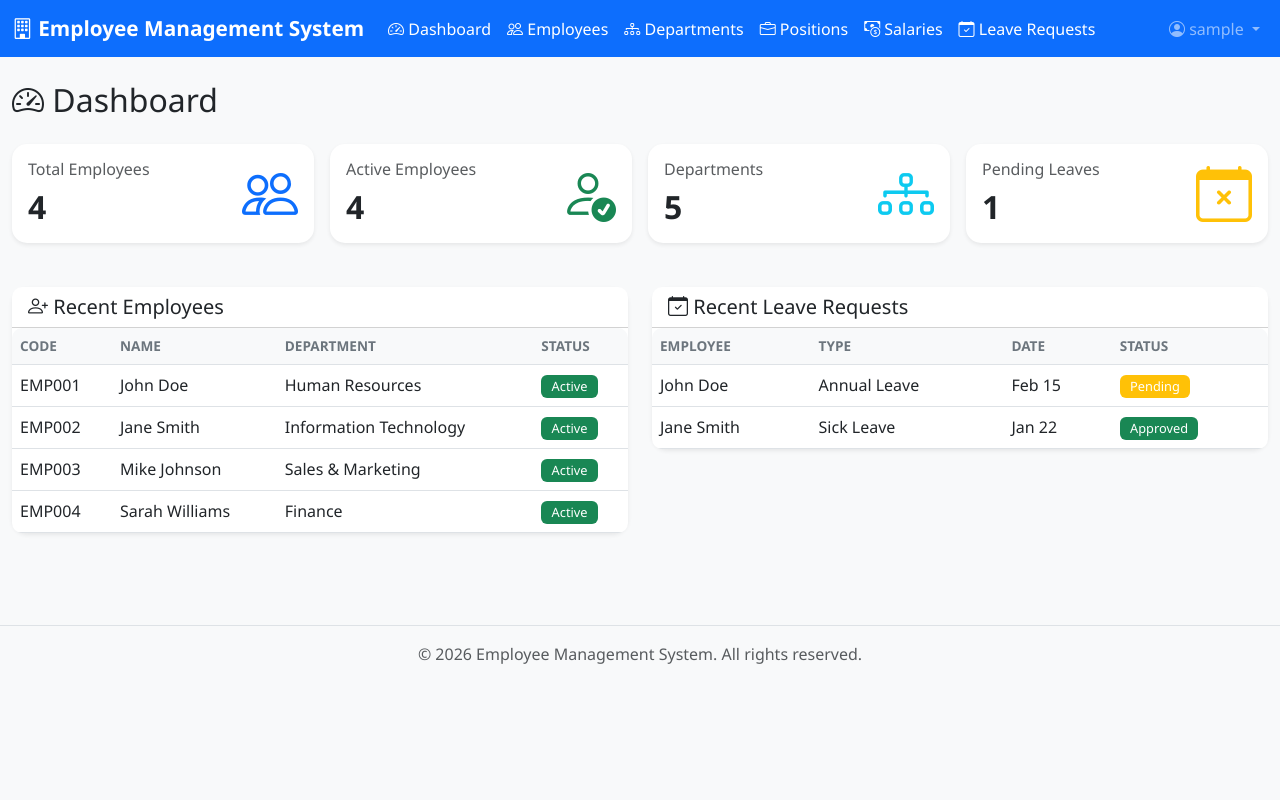
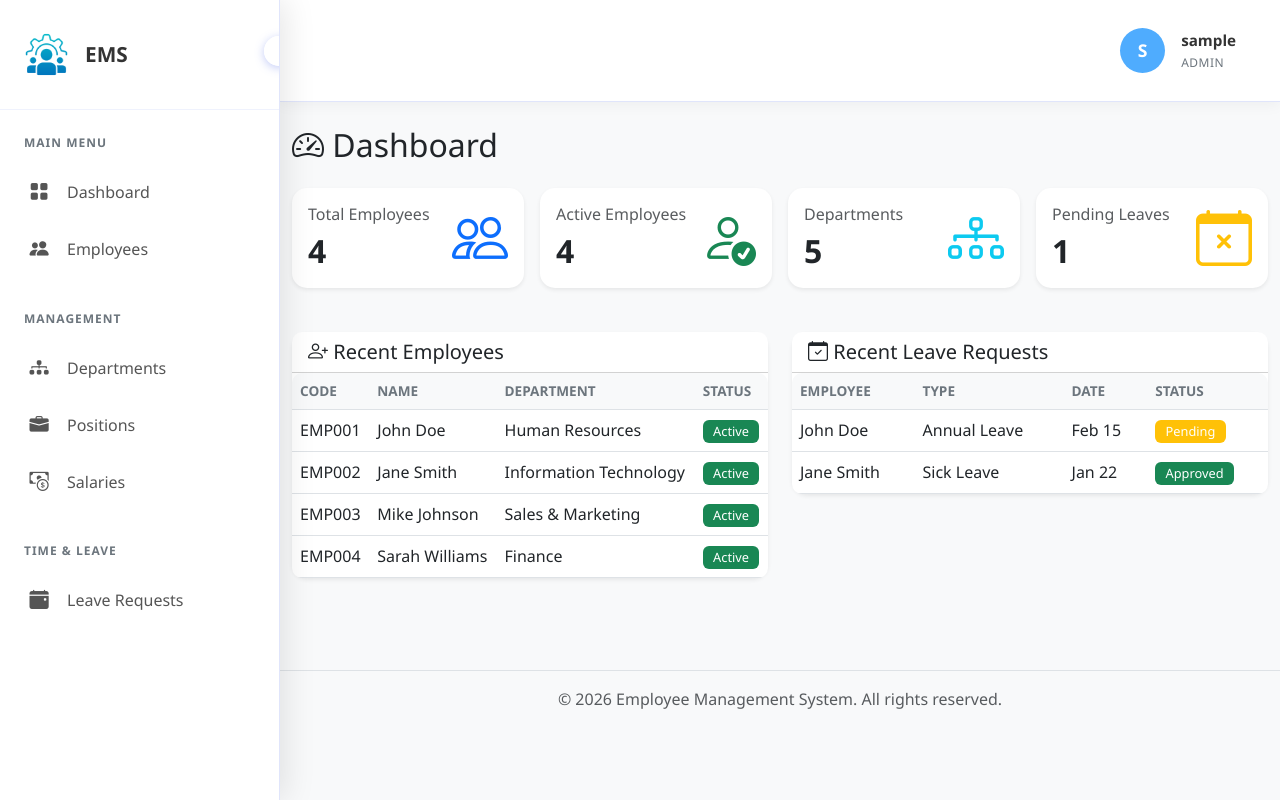
Before and after one commit to Skan2023/employee-management-system, a PHP site: page /projects/employee-management-system/public/auth/login in a window 1280 px wide. Run offline with PHP 8.4, Linux system fonts and the light colour scheme; the visitor is signed in with stand-in values (Sample User, id 1); data comes from the database, SQL or seed files in the repository.

Commit message:
Update ui on login page, layout, and employee feature

```diff
--- /dev/null
+++ b/public/css/layout.css
@@ -0,0 +1,379 @@
+body {
+  margin: 0;
+  padding: 0;
+}
+
+/* Sidebar Styles */
+.sidebar {
+  position: fixed;
+  top: 0;
+  left: 0;
+  height: 100vh;
+  width: 280px;
+  background: rgba(255, 255, 255, 0.95);
+  backdrop-filter: blur(20px);
+  -webkit-backdrop-filter: blur(20px);
+  border-right: 1px solid rgba(102, 126, 234, 0.2);
+  z-index: 1000;
+  overflow-y: auto;
+  transition: all 0.4s cubic-bezier(0.175, 0.885, 0.32, 1.275);
+  box-shadow: 5px 0 30px rgba(0, 0, 0, 0.1);
+}
+
+.sidebar::-webkit-scrollbar {
+  width: 6px;
+}
+
+.sidebar::-webkit-scrollbar-track {
+  background: transparent;
+}
+
+.sidebar::-webkit-scrollbar-thumb {
+  background: rgba(102, 126, 234, 0.3);
+  border-radius: 10px;
+}
+
+.sidebar.collapsed {
+  width: 80px;
+}
+
+.sidebar-header {
+  padding: 2rem 1.5rem;
+  border-bottom: 1px solid rgba(102, 126, 234, 0.1);
+  display: flex;
+  align-items: center;
+  gap: 1rem;
+  transition: all 0.3s ease;
+}
+
+.sidebar-logo img {
+  width: 45px;
+  height: 45px;
+  border-radius: 12px;
+  /* background: var(--primary); */
+  display: flex;
+  align-items: center;
+  justify-content: center;
+  flex-shrink: 0;
+  /* box-shadow: 0 4px 15px rgba(102, 126, 234, 0.4); */
+}
+
+.sidebar-brand {
+  font-weight: 800;
+  font-size: 1.3rem;
+  color: #333;
+  white-space: nowrap;
+  transition: all 0.3s ease;
+}
+
+.sidebar.collapsed .sidebar-brand {
+  opacity: 0;
+  width: 0;
+  overflow: hidden;
+}
+
+.sidebar-toggle {
+  position: absolute;
+  top: 2.25rem;
+  right: -15px;
+  width: 30px;
+  height: 30px;
+  border-radius: 50%;
+  background: var(--primary);
+  border: 3px solid rgba(255, 255, 255, 0.95);
+  display: flex;
+  align-items: center;
+  justify-content: center;
+  cursor: pointer;
+  transition: all 0.3s ease;
+  box-shadow: 0 2px 10px rgba(102, 126, 234, 0.4);
+}
+
+.sidebar-toggle:hover {
+  transform: scale(1.1);
+}
+
+.sidebar-toggle i {
+  color: white;
+  font-size: 0.9rem;
+  transition: transform 0.3s ease;
+}
+
+.sidebar.collapsed .sidebar-toggle i {
+  transform: rotate(180deg);
+}
+
+.sidebar-menu {
+  padding: 1.5rem 0;
+}
+
+.menu-section {
+  margin-bottom: 2rem;
+}
+
+.menu-label {
+  font-size: 0.75rem;
+  font-weight: 700;
+  text-transform: uppercase;
+  letter-spacing: 1px;
+  color: #6c757d;
+  padding: 0 1.5rem;
+  margin-bottom: 0.75rem;
+  transition: all 0.3s ease;
+}
+
+.sidebar.collapsed .menu-label {
+  opacity: 0;
+  height: 0;
+  margin: 0;
+  padding: 0;
+}
+
+.menu-item {
+  display: flex;
+  align-items: center;
+  gap: 1rem;
+  padding: 0.875rem 1.5rem;
+  color: #555;
+  text-decoration: none;
+  transition: all 0.3s ease;
+  position: relative;
+  font-weight: 500;
+  border-left: 3px solid transparent;
+}
+
+.menu-item:hover {
+  background: linear-gradient(
+    90deg,
+    rgba(102, 126, 234, 0.1) 0%,
+    transparent 100%
+  );
+  color: #667eea;
+  border-left-color: #667eea;
+  transform: translateX(5px);
+}
+
+.menu-item.active {
+  background: linear-gradient(
+    90deg,
+    rgba(102, 126, 234, 0.15) 0%,
+    transparent 100%
+  );
+  color: #667eea;
+  border-left-color: #667eea;
+  font-weight: 600;
+}
+
+.menu-item i {
+  font-size: 1.2rem;
+  width: 24px;
+  text-align: center;
+  flex-shrink: 0;
+}
+
+.menu-item span {
+  white-space: nowrap;
+  transition: all 0.3s ease;
+}
+
+.sidebar.collapsed .menu-item span {
+  opacity: 0;
+  width: 0;
+  overflow: hidden;
+}
+
+.menu-badge {
+  margin-left: auto;
+  padding: 0.25rem 0.6rem;
+  border-radius: 20px;
+  font-size: 0.7rem;
+  font-weight: 700;
+  background: var(--danger);
+  color: white;
+  transition: all 0.3s ease;
+}
+
+.sidebar.collapsed .menu-badge {
+  opacity: 0;
+  width: 0;
+}
+
+.sidebar-footer {
+  position: absolute;
+  bottom: 0;
+  left: 0;
+  right: 0;
+  padding: 1.5rem;
+  border-top: 1px solid rgba(102, 126, 234, 0.1);
+  background: rgba(255, 255, 255, 0.5);
+}
+
+.user-profile {
+  display: flex;
+  align-items: center;
+  gap: 1rem;
+  cursor: pointer;
+  padding: 0.75rem;
+  border-radius: 12px;
+  transition: all 0.3s ease;
+}
+
+.user-profile:hover {
+  background: rgba(102, 126, 234, 0.1);
+}
+
+.user-avatar {
+  width: 45px;
+  height: 45px;
+  border-radius: 50%;
+  background-color: #4facfe;
+  display: flex;
+  align-items: center;
+  justify-content: center;
+  font-weight: 800;
+  color: white;
+  font-size: 1.1rem;
+  flex-shrink: 0;
+}
+
+.user-info {
+  flex: 1;
+  transition: all 0.3s ease;
+}
+
+.sidebar.collapsed .user-info {
+  opacity: 0;
+  width: 0;
+  overflow: hidden;
+}
+
+.user-name {
+  font-weight: 700;
+  font-size: 0.95rem;
+  color: #333;
+  margin-bottom: 0.15rem;
+}
+
+.user-role {
+  font-size: 0.75rem;
+  color: #6c757d;
+  text-transform: uppercase;
+  letter-spacing: 0.5px;
+}
+
+/* Main Content Area */
+.main-content {
+  margin-left: 280px;
+  min-height: 100vh;
+  transition: all 0.4s cubic-bezier(0.175, 0.885, 0.32, 1.275);
+}
+
+.main-content.expanded {
+  margin-left: 80px;
+}
+
+/* Top Navbar */
+.top-navbar {
+  position: sticky;
+  top: 0;
+  z-index: 999;
+  background: rgba(255, 255, 255, 0.95);
+  backdrop-filter: blur(20px);
+  border-bottom: 1px solid rgba(102, 126, 234, 0.2);
+  padding: 1rem 2rem;
+  box-shadow: 0 2px 15px rgba(0, 0, 0, 0.05);
+}
+
+.page-title {
+  font-size: 1.8rem;
+  font-weight: 800;
+  background: var(--primary);
+  -webkit-background-clip: text;
+  -webkit-text-fill-color: transparent;
+  background-clip: text;
+  margin: 0;
+}
+
+.navbar-actions {
+  display: flex;
+  align-items: center;
+  gap: 1rem;
+}
+
+.action-btn {
+  width: 40px;
+  height: 40px;
+  border-radius: 10px;
+  background: rgba(102, 126, 234, 0.1);
+  border: none;
+  display: flex;
+  align-items: center;
+  justify-content: center;
+  color: #667eea;
+  transition: all 0.3s ease;
+  cursor: pointer;
+  position: relative;
+}
+
+.action-btn:hover {
+  background: var(--primary);
+  color: white;
+  transform: translateY(-2px);
+}
+
+.action-btn .badge-dot {
+  position: absolute;
+  top: 8px;
+  right: 8px;
+  width: 8px;
+  height: 8px;
+  border-radius: 50%;
+  background: #fa709a;
+  border: 2px solid white;
+}
+
+/* Mobile Responsive */
+@media (max-width: 768px) {
+  .sidebar {
+    transform: translateX(-100%);
+  }
+
+  .sidebar.mobile-open {
+    transform: translateX(0);
+  }
+
+  .main-content {
+    margin-left: 0;
+  }
+
+  .mobile-overlay {
+    position: fixed;
+    top: 0;
+    left: 0;
+    right: 0;
+    bottom: 0;
+    background: rgba(0, 0, 0, 0.5);
+    z-index: 999;
+    display: none;
+  }
+
+  .mobile-overlay.active {
+    display: block;
+  }
+}
+
+@keyframes slideInRight {
+  from {
+    opacity: 0;
+    transform: translateX(100px);
+  }
+  to {
+    opacity: 1;
+    transform: translateX(0);
+  }
+}
+
+.modern-alert {
+  border-radius: 15px !important;
+  backdrop-filter: blur(20px);
+}
--- /dev/null
+++ b/public/js/layout.js
@@ -0,0 +1,58 @@
+// Sidebar Toggle
+function toggleSidebar() {
+  const sidebar = document.getElementById("sidebar");
+  const mainContent = document.getElementById("mainContent");
+  sidebar.classList.toggle("collapsed");
+  mainContent.classList.toggle("expanded");
+  localStorage.setItem(
+    "sidebarCollapsed",
+    sidebar.classList.contains("collapsed"),
+  );
+}
+
+// Mobile Sidebar
+function toggleMobileSidebar() {
+  const sidebar = document.getElementById("sidebar");
+  const overlay = document.getElementById("mobileOverlay");
+  sidebar.classList.add("mobile-open");
+  overlay.classList.add("active");
+}
+
+function closeMobileSidebar() {
+  const sidebar = document.getElementById("sidebar");
+  const overlay = document.getElementById("mobileOverlay");
+  sidebar.classList.remove("mobile-open");
+  overlay.classList.remove("active");
+}
+
+// User Menu Toggle
+function toggleUserMenu() {
+  const menu = document.getElementById("userMenu");
+  menu.style.display = menu.style.display === "none" ? "block" : "none";
+}
+
+// Close user menu when clicking outside
+document.addEventListener("click", function (event) {
+  const userProfile = document.querySelector(".user-profile");
+  const userMenu = document.getElementById("userMenu");
+  if (userMenu && !userProfile.contains(event.target)) {
+    userMenu.style.display = "none";
+  }
+});
+
+// Highlight active menu item
+document.addEventListener("DOMContentLoaded", function () {
+  const currentPage = window.location.pathname.split("/")[2] || "dashboard";
+  document.querySelectorAll(".menu-item").forEach((item) => {
+    if (item.getAttribute("data-page") === currentPage) {
+      item.classList.add("active");
+    }
+  });
+
+  // Restore sidebar state
+  const sidebarCollapsed = localStorage.getItem("sidebarCollapsed") === "true";
+  if (sidebarCollapsed) {
+    document.getElementById("sidebar").classList.add("collapsed");
+    document.getElementById("mainContent").classList.add("expanded");
+  }
+});
--- a/views/dashboard/index.php
+++ b/views/dashboard/index.php
@@ -110,6 +110,7 @@
             </div>
         </div>
 
+
         <div class="col-md-6">
             <div class="card shadow-sm">
                 <div class="card-header bg-white">
--- a/views/layouts/header.php
+++ b/views/layouts/header.php
@@ -1,9 +1,15 @@
 <!DOCTYPE html>
 <html lang="en">
+
 <head>
     <meta charset="UTF-8">
     <meta name="viewport" content="width=device-width, initial-scale=1.0">
     <title><?php echo $title ?? APP_NAME; ?></title>
+
+    <!-- Google Fonts -->
+    <link rel="preconnect" href="https://fonts.googleapis.com">
+    <link rel="preconnect" href="https://fonts.gstatic.com" crossorigin>
+    <link href="https://fonts.googleapis.com/css2?family=Inter:wght@300;400;500;600;700;800;900&display=swap" rel="stylesheet">
 
     <!-- Bootstrap 5 CSS -->
     <link href="https://cdn.jsdelivr.net/npm/bootstrap@5.3.0/dist/css/bootstrap.min.css" rel="stylesheet">
@@ -13,80 +19,83 @@
 
     <!-- Custom CSS -->
     <link rel="stylesheet" href="<?php echo BASE_URL; ?>css/style.css">
+    <link rel="stylesheet" href="<?php echo BASE_URL; ?>css/layout.css">
 </head>
+
 <body>
-
     <?php if (isset($_SESSION['user_id'])): ?>
-<!-- Navbar -->
-<nav class="navbar navbar-expand-lg navbar-dark bg-primary">
-    <div class="container-fluid">
-        <a class="navbar-brand" href="<?php echo BASE_URL; ?>">
-            <i class="bi bi-building"></i> <?php echo APP_NAME; ?>
-        </a>
-        <button class="navbar-toggler" type="button" data-bs-toggle="collapse" data-bs-target="#navbarNav">
-            <span class="navbar-toggler-icon"></span>
+        <?php include __DIR__ . '/sidebar.php'; ?>
+        <!-- Main Content -->
+        <div class="main-content" id="mainContent">
+            <!-- Top Navbar -->
+            <div class="top-navbar">
+                <div class="d-flex justify-content-between align-items-center">
+                    <div class="d-flex align-items-center gap-3">
+                        <button class="action-btn d-md-none" onclick="toggleMobileSidebar()">
+                            <i class="bi bi-list"></i>
                         </button>
-        <div class="collapse navbar-collapse" id="navbarNav">
-            <ul class="navbar-nav me-auto">
-                <li class="nav-item">
-                    <a class="nav-link" href="<?php echo BASE_URL; ?>dashboard">
-                        <i class="bi bi-speedometer2"></i> Dashboard
-                    </a>
-                </li>
-                <li class="nav-item">
-                    <a class="nav-link" href="<?php echo BASE_URL; ?>employee">
-                        <i class="bi bi-people"></i> Employees
-                    </a>
-                </li>
-                <li class="nav-item">
-                    <a class="nav-link" href="<?php echo BASE_URL; ?>department">
-                        <i class="bi bi-diagram-3"></i> Departments
-                    </a>
-                </li>
-                <li class="nav-item">
-                    <a class="nav-link" href="<?php echo BASE_URL; ?>position">
-                        <i class="bi bi-briefcase"></i> Positions
-                    </a>
-                </li>
-                <li class="nav-item">
-                    <a class="nav-link" href="<?php echo BASE_URL; ?>salary">
-                        <i class="bi bi-cash-coin"></i> Salaries
-                    </a>
-                </li>
-                <li class="nav-item">
-                    <a class="nav-link" href="<?php echo BASE_URL; ?>leaverequest">
-                        <i class="bi bi-calendar-check"></i> Leave Requests
-                    </a>
-                </li>
-            </ul>
-            <ul class="navbar-nav">
-                <li class="nav-item dropdown">
-                    <a class="nav-link dropdown-toggle" href="#" id="userDropdown" role="button" data-bs-toggle="dropdown">
-                        <i class="bi bi-person-circle"></i> <?php echo $_SESSION['username']; ?>
-                    </a>
-                    <ul class="dropdown-menu dropdown-menu-end">
-                        <li><a class="dropdown-item" href="#"><i class="bi bi-person"></i> Profile</a></li>
-                        <li><hr class="dropdown-divider"></li>
-                        <li><a class="dropdown-item" href="<?php echo BASE_URL; ?>auth/logout"><i class="bi bi-box-arrow-right"></i> Logout</a></li>
-                    </ul>
-                </li>
-            </ul>
+                        <h1 class="page-title"><?php echo $title ?? 'Dashboard'; ?></h1>
+                    </div>
+                    <div>
+                        <div class="user-profile" onclick="toggleUserMenu()">
+                            <div class="user-avatar">
+                                <?php echo strtoupper(substr($_SESSION['username'], 0, 1)); ?>
+                            </div>
+                            <div class="user-info">
+                                <div class="user-name"><?php echo $_SESSION['username']; ?></div>
+                                <div class="user-role"><?php echo $_SESSION['role']; ?></div>
                             </div>
                         </div>
-</nav>
-<?php endif; ?>
+                        <div class="dropdown-menu" id="userMenu" style="display: none; margin-top: 0.5rem;">
+                            <a class="dropdown-item" href="#">
+                                <i class="bi bi-person-circle"></i> Profile
+                            </a>
+                            <a class="dropdown-item" href="#">
+                                <i class="bi bi-gear"></i> Settings
+                            </a>
+                            <hr class="dropdown-divider">
+                            <a class="dropdown-item text-danger" href="<?php echo BASE_URL; ?>auth/logout">
+                                <i class="bi bi-box-arrow-right"></i> Logout
+                            </a>
+                        </div>
+                    </div>
+                </div>
+            </div>
 
             <!-- Alert Messages -->
+            <div class="alert-container" style="position: fixed; top: 80px; right: 20px; z-index: 9999; width: 350px; max-width: 90vw;">
                 <?php if (isset($_SESSION['success'])): ?>
-    <div class="alert alert-success alert-dismissible fade show m-3" role="alert">
-        <i class="bi bi-check-circle"></i> <?php echo $_SESSION['success']; unset($_SESSION['success']); ?>
+                    <div class="alert alert-success alert-dismissible fade show modern-alert" role="alert"
+                        style="border-left: 4px solid #4facfe; box-shadow: 0 10px 40px rgba(79, 172, 254, 0.3); animation: slideInRight 0.5s ease;">
+                        <div class="d-flex align-items-center">
+                            <i class="bi bi-check-circle-fill me-3" style="font-size: 1.5rem;"></i>
+                            <div>
+                                <strong style="font-weight: 700;">Success!</strong>
+                                <p class="mb-0"><?php echo $_SESSION['success'];
+                                                unset($_SESSION['success']); ?></p>
+                            </div>
+                        </div>
                         <button type="button" class="btn-close" data-bs-dismiss="alert"></button>
                     </div>
                 <?php endif; ?>
 
                 <?php if (isset($_SESSION['error'])): ?>
-    <div class="alert alert-danger alert-dismissible fade show m-3" role="alert">
-        <i class="bi bi-exclamation-triangle"></i> <?php echo $_SESSION['error']; unset($_SESSION['error']); ?>
+                    <div class="alert alert-danger alert-dismissible fade show modern-alert" role="alert"
+                        style="border-left: 4px solid #fa709a; box-shadow: 0 10px 40px rgba(250, 112, 154, 0.3); animation: slideInRight 0.5s ease;">
+                        <div class="d-flex align-items-center">
+                            <i class="bi bi-exclamation-triangle-fill me-3" style="font-size: 1.5rem;"></i>
+                            <div>
+                                <strong style="font-weight: 700;">Error!</strong>
+                                <p class="mb-0"><?php echo $_SESSION['error'];
+                                                unset($_SESSION['error']); ?></p>
+                            </div>
+                        </div>
                         <button type="button" class="btn-close" data-bs-dismiss="alert"></button>
                     </div>
                 <?php endif; ?>
+            </div>
+
+        <?php endif; ?>
+        <script src="<?php echo BASE_URL; ?>js/layout.js"></script>
+</body>
+</html>
--- a/views/layouts/sidebar.php
+++ b/views/layouts/sidebar.php
@@ -0,0 +1,63 @@
+<?php if (isset($_SESSION['user_id'])): ?>
+  <!-- Sidebar -->
+  <div class="sidebar" id="sidebar">
+    <div class="sidebar-header">
+      <div class="sidebar-logo">
+        <img src="<?php echo BASE_URL; ?>assets/images/logo.png" alt="logo">
+      </div>
+      <div class="sidebar-brand">EMS</div>
+    </div>
+
+    <div class="sidebar-toggle" onclick="toggleSidebar()">
+      <i class="bi bi-chevron-left"></i>
+    </div>
+
+    <div class="sidebar-menu">
+      <div class="menu-section">
+        <div class="menu-label">Main Menu</div>
+        <a href="<?php echo BASE_URL; ?>dashboard" class="menu-item" data-page="dashboard">
+          <i class="bi bi-grid-fill"></i>
+          <span>Dashboard</span>
+        </a>
+        <a href="<?php echo BASE_URL; ?>employee" class="menu-item" data-page="employee">
+          <i class="bi bi-people-fill"></i>
+          <span>Employees</span>
+        </a>
+      </div>
+
+      <div class="menu-section">
+        <div class="menu-label">Management</div>
+        <a href="<?php echo BASE_URL; ?>department" class="menu-item" data-page="department">
+          <i class="bi bi-diagram-3-fill"></i>
+          <span>Departments</span>
+        </a>
+        <a href="<?php echo BASE_URL; ?>position" class="menu-item" data-page="position">
+          <i class="bi bi-briefcase-fill"></i>
+          <span>Positions</span>
+        </a>
+        <a href="<?php echo BASE_URL; ?>salary" class="menu-item" data-page="salary">
+          <i class="bi bi-cash-coin"></i>
+          <span>Salaries</span>
+        </a>
+      </div>
+
+      <div class="menu-section">
+        <div class="menu-label">Time & Leave</div>
+        <a href="<?php echo BASE_URL; ?>leaverequest" class="menu-item" data-page="leaverequest">
+          <i class="bi bi-calendar-event-fill"></i>
+          <span>Leave Requests</span>
+          <?php
+          // Get pending leaves count (you'll need to add this to your controller)
+          if (isset($pendingLeaves) && $pendingLeaves > 0):
+          ?>
+            <span class="menu-badge"><?php echo $pendingLeaves; ?></span>
+          <?php endif; ?>
+        </a>
+      </div>
+    </div>
+  </div>
+
+  <!-- Mobile Overlay -->
+  <div class="mobile-overlay" id="mobileOverlay" onclick="closeMobileSidebar()"></div>
+
+<?php endif; ?>
```
Also changed, not shown: public/css/employee.css (added, +13 -0 lines), views/employees/index.php (+81 -2 lines), public/assets/images/default-user.png (added). Lines whose indentation alone changed are shown as unchanged.
